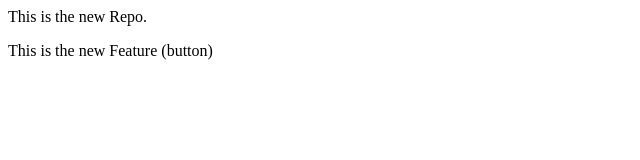
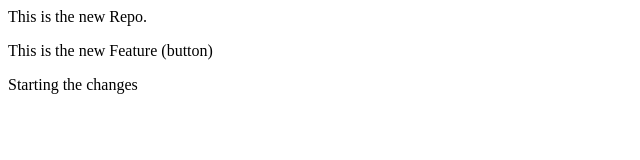
Before and after one commit to Tareesh21/Localwizardry, a plain HTML site: page index.html in a window 1280 px wide. Shown: the whole page, without its empty margins (0-640 px from the left). Drawn offline with Linux system fonts and the light colour scheme.

Commit message:
code changes

```diff
--- a/index.html
+++ b/index.html
@@ -1,2 +1,4 @@
 <p>This is the new Repo.</p>
 <p>This is the new Feature (button)</p>
+
+<p>Starting the changes</p>
```
